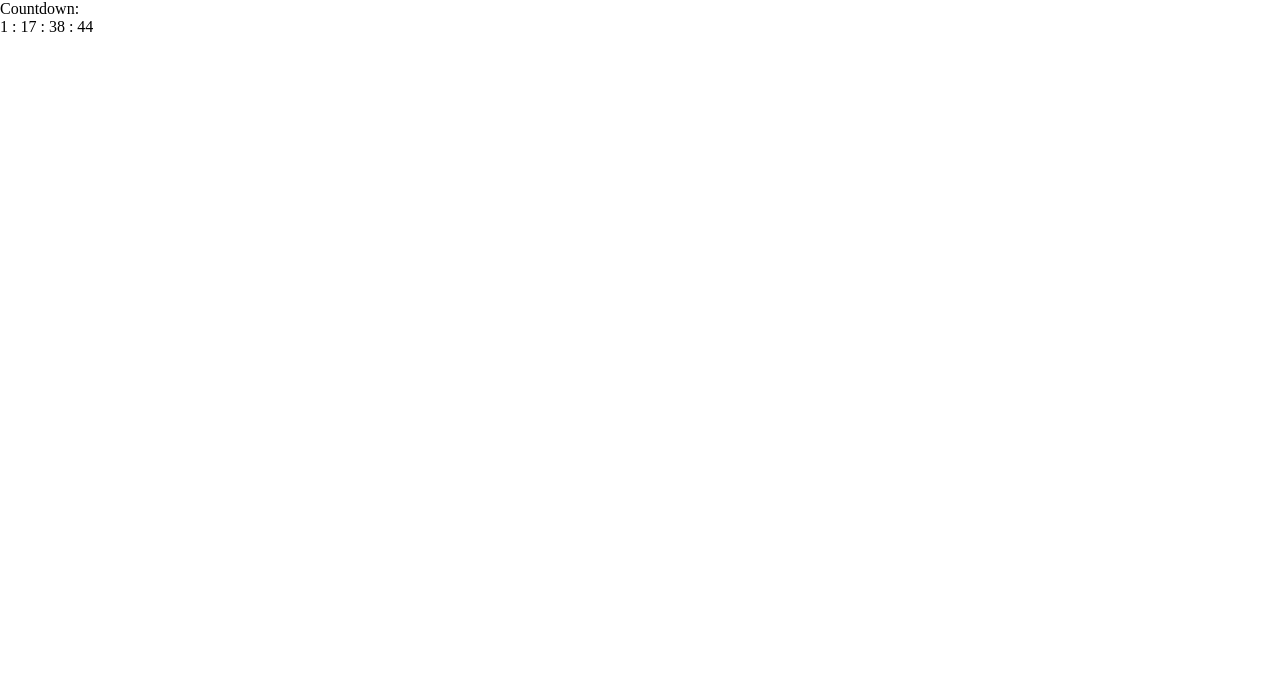
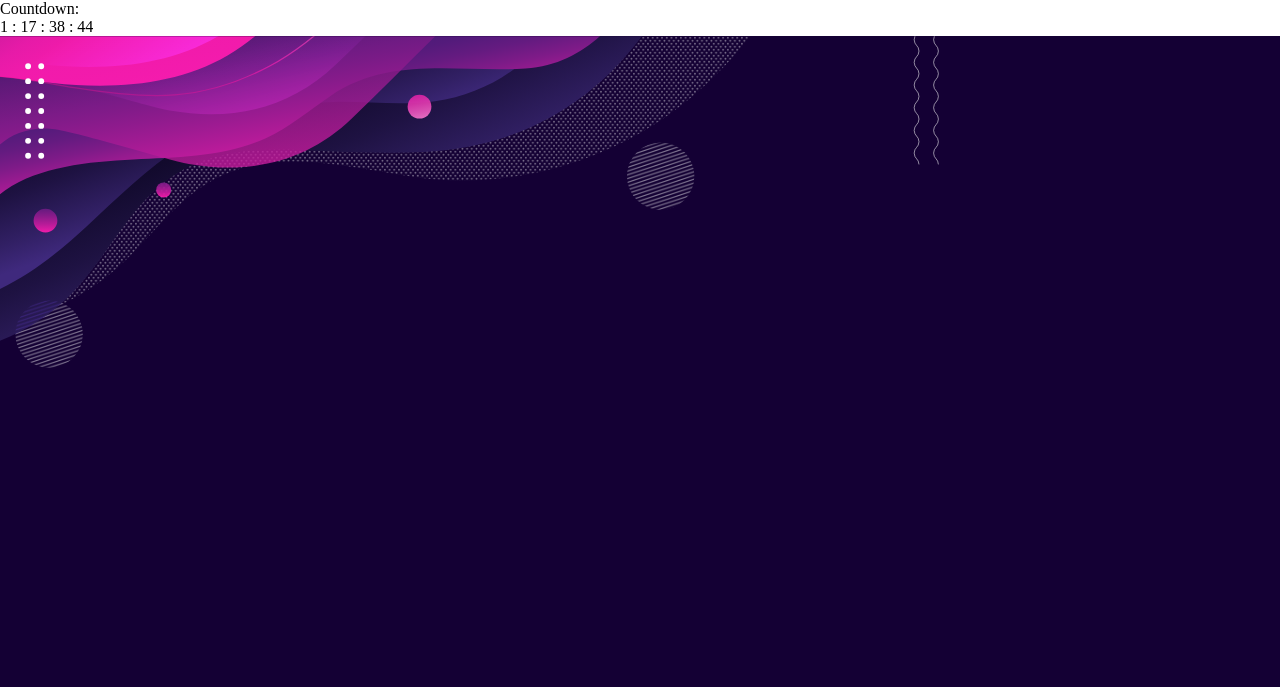
Before and after one commit to PratikGarai/PALS_WHAT-A-SHOT, a plain HTML site: page index.html in a window 1280 px wide. Drawn offline with Linux system fonts and the light colour scheme.

Commit message:
Initial Setup#2

```diff
--- a/css/style.scss
+++ b/css/style.scss
@@ -3,3 +3,15 @@
     padding: 0;
     box-sizing: border-box;
 }
+
+section {
+    height: 100vh;
+    width: 100%;
+    background: #140034;
+}
+
+.upper-wave {
+    position: relative;
+    top: 0;
+    width: 90%;
+}
--- a/index.html
+++ b/index.html
@@ -13,5 +13,9 @@
     <div class='rday_timer'>Countdown:
         <div id="rday_timer"></div>
     </div>
+    <section>
+        <img src="assets/Wave_upper.svg" class="upper-wave">
+    </section>
+
 </body>
 </html>
```
Also changed, not shown: assets/Insta.svg (added), assets/Register Button.svg (added), assets/Wave_bottom.svg (added), assets/Wave_upper.svg (added), assets/Waves.svg (added), assets/Whatashot.svg (added), assets/linkedin.svg (added), css/style.css.
